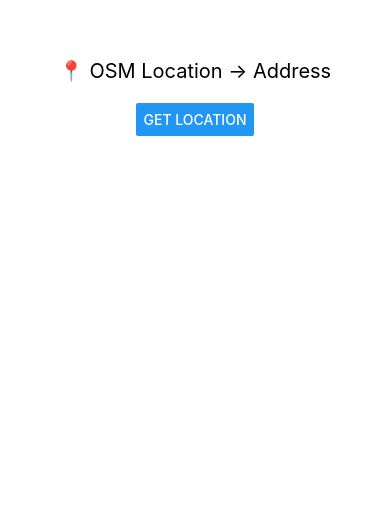
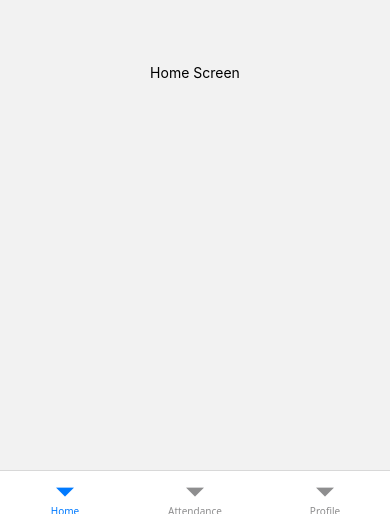
Before and after one commit to anurag293/ManageOffice, a React Native app: screen /Home in a window 390 px wide. Shown: the part 325-844 px from the top of the page. Built offline with nearby package versions, Linux system fonts and the light colour scheme.

Commit message:
location and camera Added +

```diff
--- /dev/null
+++ b/App.jsx
@@ -0,0 +1,68 @@
+import React from 'react';
+import { StatusBar, StyleSheet, useColorScheme, View, Text } from 'react-native';
+import {
+  SafeAreaProvider,
+  useSafeAreaInsets,
+} from 'react-native-safe-area-context';
+
+import { NavigationContainer } from '@react-navigation/native';
+import { createBottomTabNavigator } from '@react-navigation/bottom-tabs';
+
+import Location from './components/Location';
+
+function HomeScreen() {
+  return (
+    <View style={styles.center}>
+      <Text>Home Screen</Text>
+    </View>
+  );
+}
+
+function ProfileScreen() {
+  return (
+    <View style={styles.center}>
+      <Text>Profile Screen</Text>
+    </View>
+  );
+}
+
+const Tab = createBottomTabNavigator();
+
+function App() {
+  const isDarkMode = useColorScheme() === 'dark';
+
+  return (
+    <SafeAreaProvider>
+      <NavigationContainer>
+        <StatusBar barStyle={isDarkMode ? 'light-content' : 'dark-content'} />
+        <AppTabs />
+      </NavigationContainer>
+    </SafeAreaProvider>
+  );
+}
+
+function AppTabs() {
+  const safeAreaInsets = useSafeAreaInsets();
+
+  return (
+    <Tab.Navigator
+      screenOptions={{
+        headerShown: false,
+      }}
+    >
+      <Tab.Screen name="Home" component={HomeScreen} />
+      <Tab.Screen name="Attendance" component={Location} />
+      <Tab.Screen name="Profile" component={ProfileScreen} />
+    </Tab.Navigator>
+  );
+}
+
+const styles = StyleSheet.create({
+  center: {
+    flex: 1,
+    justifyContent: 'center',
+    alignItems: 'center',
+  },
+});
+
+export default App;
--- a/App.tsx
+++ /dev/null
@@ -1,49 +0,0 @@
-/**
- * Sample React Native App
- * https://github.com/facebook/react-native
- *
- * @format
- */
-
-import { NewAppScreen } from '@react-native/new-app-screen';
-import { StatusBar, StyleSheet, useColorScheme, View } from 'react-native';
-import {
-  SafeAreaProvider,
-  useSafeAreaInsets,
-} from 'react-native-safe-area-context';
-// import HomeScreen from './screens/HomeScreen';
-import Location from './components/Location';
-
-function App() {
-  const isDarkMode = useColorScheme() === 'dark';
-
-  return (
-    <SafeAreaProvider>
-      <StatusBar barStyle={isDarkMode ? 'light-content' : 'dark-content'} />
-      <AppContent />
-    </SafeAreaProvider>
-  );
-}
-
-function AppContent() {
-  const safeAreaInsets = useSafeAreaInsets();
-
-  return (
-    <View style={styles.container}>
-      {/* <NewAppScreen
-        templateFileName="App.tsx"
-        safeAreaInsets={safeAreaInsets}
-      /> */}
-      {/* <HomeScreen/> */}
-      <Location/>
-    </View>
-  );
-}
-
-const styles = StyleSheet.create({
-  container: {
-    flex: 1,
-  },
-});
-
-export default App;
--- a/babel.config.js
+++ b/babel.config.js
@@ -1,3 +1,4 @@
 module.exports = {
   presets: ['module:@react-native/babel-preset'],
+  plugins: ['react-native-reanimated/plugin'],
 };
--- a/components/Location.js
+++ b/components/Location.js
@@ -1,4 +1,4 @@
-import React, {useState} from 'react';
+import React, {useState, useEffect, useRef} from 'react';
 import {
   View,
   Text,
@@ -6,15 +6,52 @@ import {
   PermissionsAndroid,
   Platform,
   StyleSheet,
+  Image,
+  TouchableOpacity,
+  Linking,
 } from 'react-native';
+
 import Geolocation from 'react-native-geolocation-service';
+import AsyncStorage from '@react-native-async-storage/async-storage';
+import {Camera, useCameraDevice} from 'react-native-vision-camera';
 
 const App = () => {
   const [location, setLocation] = useState(null);
   const [address, setAddress] = useState('');
+  const [photo, setPhoto] = useState(null);
   const [errorMsg, setErrorMsg] = useState('');
+  const [showCamera, setShowCamera] = useState(false);
 
-  // Permission
+  const cameraRef = useRef(null);
+  const device = useCameraDevice('front')
+
+  useEffect(() => {
+    getLocation();
+  }, []);
+
+  // 📸 CAMERA PERMISSION (FIXED)
+  const requestCameraPermission = async () => {
+    let status = await Camera.getCameraPermissionStatus();
+    console.log('Initial camera status:', status);
+
+    if (status === 'authorized') return true;
+
+    if (status === 'denied' || status === 'restricted') {
+      const newStatus = await Camera.requestCameraPermission();
+      console.log('Requested status:', newStatus);
+      return newStatus === 'authorized';
+    }
+
+    if (status === 'not-determined') {
+      const newStatus = await Camera.requestCameraPermission();
+      console.log('First time request:', newStatus);
+      return newStatus === 'authorized';
+    }
+
+    return false;
+  };
+
+  // 📍 LOCATION PERMISSION
   const requestLocationPermission = async () => {
     if (Platform.OS !== 'android') return true;
 
@@ -25,80 +62,115 @@ const App = () => {
     return granted === PermissionsAndroid.RESULTS.GRANTED;
   };
 
-  // 🔥 OpenStreetMap reverse geocoding
+  // 🌍 ADDRESS
   const getAddressFromCoords = async (lat, lon) => {
     try {
-      const response = await fetch(
+      const res = await fetch(
         `https://nominatim.openstreetmap.org/reverse?format=json&lat=${lat}&lon=${lon}`,
-        {
-          headers: {
-            'User-Agent': 'ReactNativeApp', // required by Nominatim
-          },
-        },
+        {headers: {'User-Agent': 'ReactNativeApp'}},
       );
 
-      const data = await response.json();
-
-      if (data && data.display_name) {
-        setAddress(data.display_name);
-      } else {
-        setAddress('Address not found');
-      }
-    } catch (error) {
-      console.log(error);
+      const data = await res.json();
+      setAddress(data?.display_name || 'Address not found');
+    } catch {
       setAddress('Error fetching address');
     }
   };
 
-  // Get location
+  // 📍 GET LOCATION
   const getLocation = async () => {
-    setErrorMsg('');
-    setAddress('');
-    setLocation(null);
+    const hasPermission = await requestLocationPermission();
+    if (!hasPermission) return;
 
-    const hasPermission = await requestLocationPermission();
+    Geolocation.getCurrentPosition(
+      async pos => {
+        const {latitude, longitude} = pos.coords;
+        setLocation({latitude, longitude});
+        await getAddressFromCoords(latitude, longitude);
+      },
+      err => setErrorMsg(err.message),
+      {enableHighAccuracy: true},
+    );
+  };
 
-    if (!hasPermission) {
-      setErrorMsg('Permission denied');
+  const openCamera = async () => {
+    setShowCamera(true);
+  };
+
+  // 📷 TAKE PHOTO
+  const takePhoto = async () => {
+    try {
+      const photo = await cameraRef.current.takePhoto();
+      setPhoto('file://' + photo.path);
+      setShowCamera(false);
+    } catch (e) {
+      console.log(e);
+    }
+  };
+
+  // ✅ SAVE ATTENDANCE
+  const markAttendance = async () => {
+    if (!photo || !location) {
+      alert('Capture photo & location first');
       return;
     }
 
-    Geolocation.getCurrentPosition(
-      async (position) => {
-        const {latitude, longitude} = position.coords;
+    const record = {
+      date: new Date().toISOString(),
+      location,
+      address,
+      photo,
+    };
 
-        setLocation({latitude, longitude});
+    let data = await AsyncStorage.getItem('attendance');
+    let arr = data ? JSON.parse(data) : [];
 
-        // 🔥 Convert to address
-        await getAddressFromCoords(latitude, longitude);
-      },
-      (error) => {
-        setErrorMsg(error.message);
-      },
-      {
-        enableHighAccuracy: true,
-        timeout: 15000,
-        maximumAge: 10000,
-      },
-    );
+    arr.push(record);
+    await AsyncStorage.setItem('attendance', JSON.stringify(arr));
+
+    alert('✅ Attendance marked!');
   };
 
+  if (showCamera) {
+    if (!device) {
+      return (
+        <View style={styles.center}>
+          <Text>Loading camera...</Text>
+        </View>
+      );
+    }
+
+    return (
+      <View style={{flex: 1}}>
+        <Camera
+          ref={cameraRef}
+          style={StyleSheet.absoluteFill}
+          device={device}
+          isActive={true}
+          photo={true}
+        />
+
+        <TouchableOpacity style={styles.captureBtn} onPress={takePhoto}>
+          <Text style={{color: '#fff'}}>CAPTURE</Text>
+        </TouchableOpacity>
+      </View>
+    );
+  }
+
+  // 📱 MAIN UI
   return (
     <View style={styles.container}>
-      <Text style={styles.title}>📍 OSM Location → Address</Text>
+      <Text style={styles.title}>📸 Attendance App</Text>
 
-      <Button title="Get Location" onPress={getLocation} />
+      {address ? <Text style={styles.address}>📌 {address}</Text> : null}
 
-      {location && (
-        <View style={styles.result}>
-          <Text>Latitude: {location.latitude}</Text>
-          <Text>Longitude: {location.longitude}</Text>
-        </View>
-      )}
+      <TouchableOpacity onPress={openCamera} style={styles.btn}>
+        <Text style={styles.btnText}>📸 Open Camera</Text>
+      </TouchableOpacity>
 
-      {address ? (
-        <Text style={styles.address}>📌 {address}</Text>
-      ) : null}
+      {photo && <Image source={{uri: photo}} style={styles.image} />}
+
+      <Button title="✅ Mark Attendance" onPress={markAttendance} />
 
       {errorMsg ? <Text style={styles.error}>{errorMsg}</Text> : null}
     </View>
@@ -114,19 +186,31 @@ const styles = StyleSheet.create({
     alignItems: 'center',
     padding: 20,
   },
-  title: {
-    fontSize: 20,
-    marginBottom: 20,
+  center: {
+    flex: 1,
+    justifyContent: 'center',
+    alignItems: 'center',
   },
-  result: {
-    marginTop: 20,
+  title: {fontSize: 20, marginBottom: 20},
+  address: {textAlign: 'center'},
+  image: {width: 200, height: 200, marginVertical: 10},
+
+  btn: {
+    marginTop: 10,
+    backgroundColor: '#007bff',
+    padding: 12,
+    borderRadius: 8,
   },
-  address: {
-    marginTop: 20,
-    textAlign: 'center',
+  btnText: {color: '#fff'},
+
+  captureBtn: {
+    position: 'absolute',
+    bottom: 50,
+    alignSelf: 'center',
+    backgroundColor: 'black',
+    padding: 15,
+    borderRadius: 10,
   },
-  error: {
-    marginTop: 20,
-    color: 'red',
-  },
+
+  error: {color: 'red'},
 });
--- a/screens/HomeScreen.js
+++ b/screens/HomeScreen.js
@@ -7,6 +7,7 @@ import {
   Dimensions,
 } from 'react-native';
 import { SafeAreaProvider, } from 'react-native-safe-area-context';
+
 
 const { width } = Dimensions.get('window');
 
```
Also changed, not shown: package.json (+7 -1 lines), 2 other files (tests, documents, lock files or other folders).
